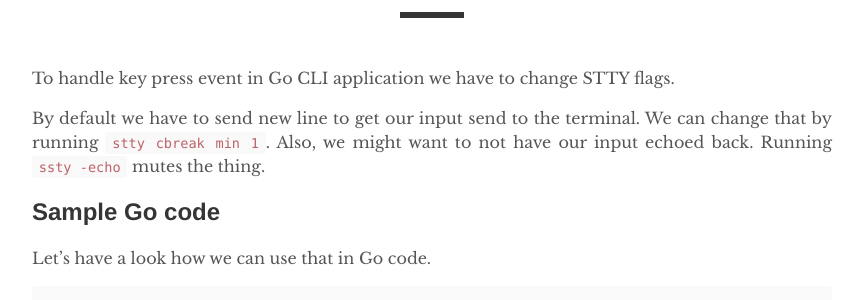
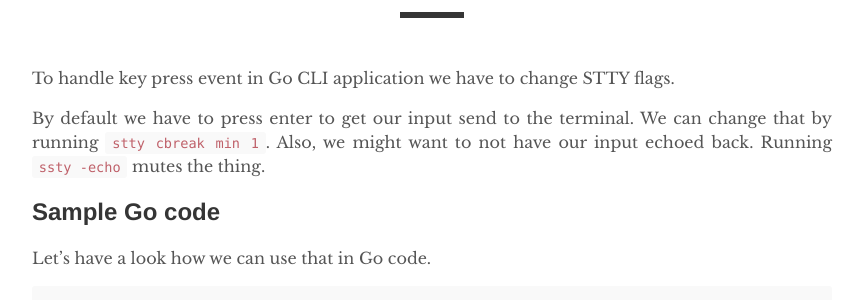
Before and after one commit to gasiordev/gasiordev.github.io, a Jekyll site: the page built from _posts/2020-01-05-key-press-event-in-go.md, in a window 1280 px wide. Shown: the part 251-551 px from the top of the page, without its empty margins (208-1071 px from the left). Built offline with Jekyll 4.4.1, drawn with Linux system fonts in a browser that asks for light colours.

Commit message:
Update keypress event post

```diff
--- a/_posts/2020-01-05-key-press-event-in-go.md
+++ b/_posts/2020-01-05-key-press-event-in-go.md
@@ -6,7 +6,7 @@ author: "Mikolaj Gasior"
 
 To handle key press event in Go CLI application we have to change STTY flags.
 
-By default we have to send new line to get our input send to the terminal. We
+By default we have to press enter to get our input send to the terminal. We
 can change that by running `stty cbreak min 1`.
 Also, we might want to not have our input echoed back. Running `ssty -echo`
 mutes the thing.
```
